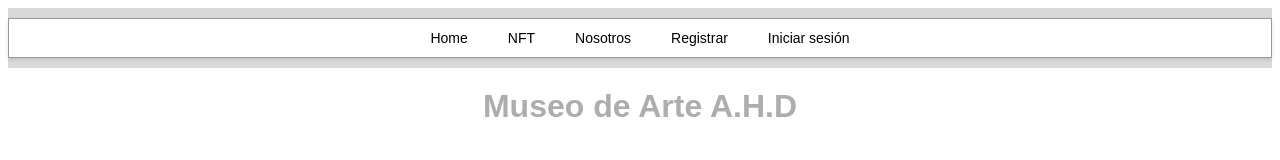
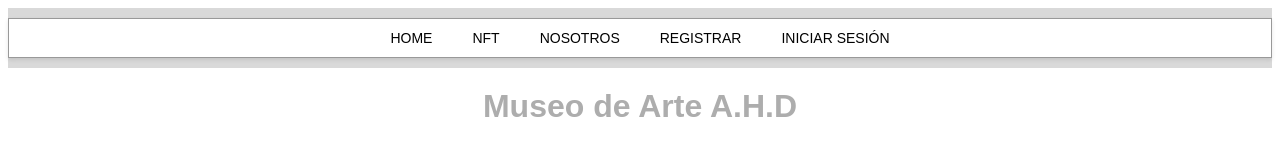
Before and after one commit to Alejoreal1/primeraWebAngular, an Angular app: page / in a window 1280 px wide. Shown: the top 160 px of the page. Built offline with nearby package versions, Linux system fonts and the light colour scheme; grey boxes are pictures that could not be loaded.

Commit message:
cambios interpo

```diff
--- a/src/app/home/home.html
+++ b/src/app/home/home.html
@@ -6,7 +6,7 @@
 
     <div class="item">
       <p>
-        "{{[parrafo]}}"
+        "{{[parrafo()]}}"
       </p>
       <img src="img/flor.png" alt="Flor">
     </div>
@@ -14,7 +14,7 @@
     <div class="item">
       <img src="img/mariposa.png" alt="Mariposa">
       <p>
-    "{{[parrrafo2]}}"
+    "{{[parrrafo2()]}}"
       </p>
     </div>
 
--- a/src/app/home/home.ts
+++ b/src/app/home/home.ts
@@ -10,7 +10,7 @@
   styleUrl: './home.css'
 })
 export class Home {
-protected readonly  parrafo = ("La vida estalla en cada pincelada. Esta obra es un himno a la naturaleza, donde los colores se desbordan y se entrelazan para dar vida a una flor fantástica.No es una flor que puedas encontrar en un jardín,   sino la representación de la alegría y la vitalidad pura del universo, capturadas en un lienzo. Cada tono vibrante celebra la belleza en su estado más libre y salvaje.");
-protected readonly parrrafo2=("Este cuadro es un estudio de la forma y el color.El artista utiliza una paleta de tonos vibrantes y contrastantes para dar a la mariposauna presencia casi etérea. La técnica de las pinceladas, a veces audaces y otras sutiles, crea una textura que simula el polvo de las alas y la fragilidad del insecto. El fondo,  sereno y abstracto, permite que la mariposa sea la única protagonista, resaltando su majestuosidad y los intrincados patrones de sus alas.");
+protected readonly  parrafo = signal("La vida estalla en cada pincelada. Esta obra es un himno a la naturaleza, donde los colores se desbordan y se entrelazan para dar vida a una flor fantástica.No es una flor que puedas encontrar en un jardín,   sino la representación de la alegría y la vitalidad pura del universo, capturadas en un lienzo. Cada tono vibrante celebra la belleza en su estado más libre y salvaje.");
+protected readonly parrrafo2=signal("Este cuadro es un estudio de la forma y el color.El artista utiliza una paleta de tonos vibrantes y contrastantes para dar a la mariposauna presencia casi etérea. La técnica de las pinceladas, a veces audaces y otras sutiles, crea una textura que simula el polvo de las alas y la fragilidad del insecto. El fondo,  sereno y abstracto, permite que la mariposa sea la única protagonista, resaltando su majestuosidad y los intrincados patrones de sus alas.");
 
 }
--- a/src/app/politicas/politicas.html
+++ b/src/app/politicas/politicas.html
@@ -49,7 +49,7 @@
                     <strong>Proveedores de servicios:</strong> Terceros que nos ayudan a operar el sitio web y a procesar los pagos. Estos proveedores están obligados a mantener la confidencialidad de tu información.
                 </li>
                 <li>
-                    <strong>{{[requerimientos]}}</strong> Podemos divulgar tu información si la ley así lo exige o en respuesta a solicitudes válidas de autoridades públicas.
+                    <strong>{{[requerimientos()]}}</strong> Podemos divulgar tu información si la ley así lo exige o en respuesta a solicitudes válidas de autoridades públicas.
                 </li>
             </ul>
         </section>
@@ -85,7 +85,7 @@
         </section>
 
         <p>
-            <em>{{[fecha]}}</em>
+            <em>{{[fecha()]}}</em>
         </p>
     </article>
 </main>
--- a/src/app/politicas/politicas.ts
+++ b/src/app/politicas/politicas.ts
@@ -1,4 +1,4 @@
-import { Component } from '@angular/core';
+import { Component, signal } from '@angular/core';
 import { Nav } from "../shared/components/nav/nav";
 import { Footer } from "../shared/components/footer/footer";
 
@@ -9,7 +9,7 @@
   styleUrl: './politicas.css'
 })
 export class Politicas {
-  protected readonly requerimientos =("Requerimientos legales:");
-  protected readonly fecha=("Última actualización: 5 de septiembre de 2025.");
+  protected readonly requerimientos =signal("Requerimientos legales:");
+  protected readonly fecha=signal("Última actualización: 5 de septiembre de 2025.");
 
 }
--- a/src/app/shared/components/footer/footer.css
+++ b/src/app/shared/components/footer/footer.css
@@ -1,3 +1,8 @@
+*{
+  padding: 0;
+    margin: 0;
+     font-family: Arial, sans-serif;
+}
 .footer {
   display: flex;
   justify-content: space-around; /* distribuye los links en el espacio */
--- a/src/app/shared/components/nav/nav.html
+++ b/src/app/shared/components/nav/nav.html
@@ -1,12 +1,12 @@
 <header class="header">
   <nav class="nav">
     <ul>
-      <li><a routerLink="" routerLinkActive="active">Home</a></li>
+      <li><a routerLink="" routerLinkActive="active">{{[home()]}}</a></li>
 
-      <li> <a routerLink="/nft" routerLinkActive="active">NFT</a></li>
-    <li><a routerLink="/nosotros" routerLinkActive="active">Nosotros</a></li>
-    <li><a routerLink="/registrar" routerLinkActive="active">Registrar</a></li>
-    <li><a routerLink="/inicio-sesion" routerLinkActive="active">Iniciar sesión</a></li>
+      <li> <a routerLink="/nft" routerLinkActive="active">{{[nft()]}}</a></li>
+    <li><a routerLink="/nosotros" routerLinkActive="active">{{[nosotros()]}}</a></li>
+    <li><a routerLink="/registrar" routerLinkActive="active">{{[registro()]}}</a></li>
+    <li><a routerLink="/inicio-sesion" routerLinkActive="active">{{[inicio()]}}</a></li>
 
     </ul>
   </nav>
```
